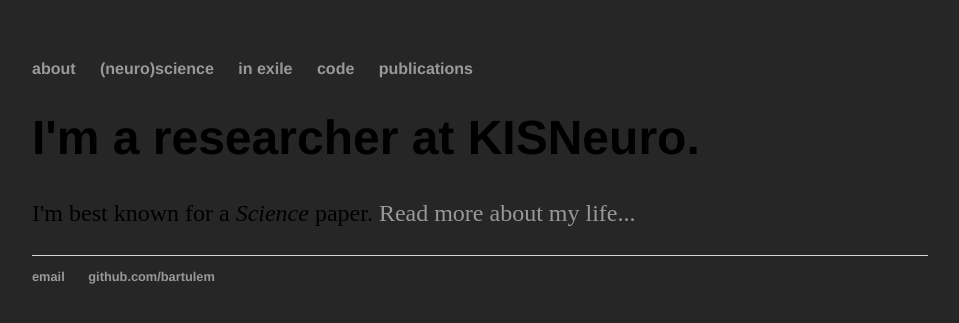
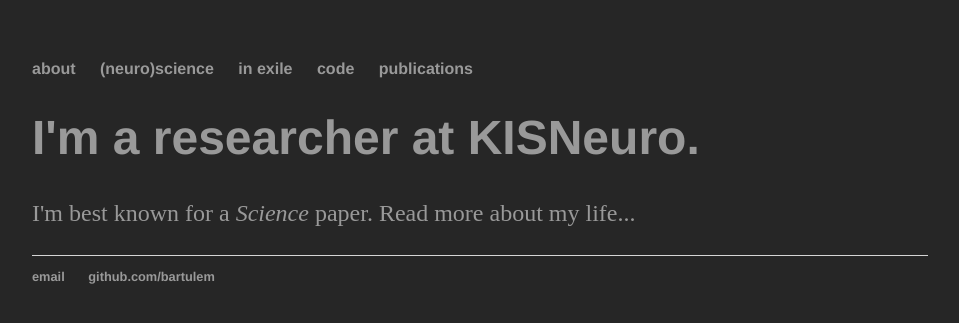
Before and after one commit to bartulem/bartulem.github.io, a Jekyll site: the page built from index.html, in a window 1280 px wide. Shown: the top 323 px of the page, without its empty margins (160-1119 px from the left). Built offline with Jekyll 4.4.1, drawn with Linux system fonts in a browser that asks for light colours.

Commit message:
Update main.css

```diff
--- a/css/main.css
+++ b/css/main.css
@@ -23,10 +23,12 @@
 h1 {
     font-size: 3em;
     font-family:'Helvetica', 'Sans-Serif', 'Arial';
+    color: rgb(153, 153, 153);
 }
 p {
     font-size: 1.5em;
     line-height: 1.4em;
+    color: rgb(153, 153, 153);
 }
 footer {
     border-top: 1px solid #d5d5d5;
```
